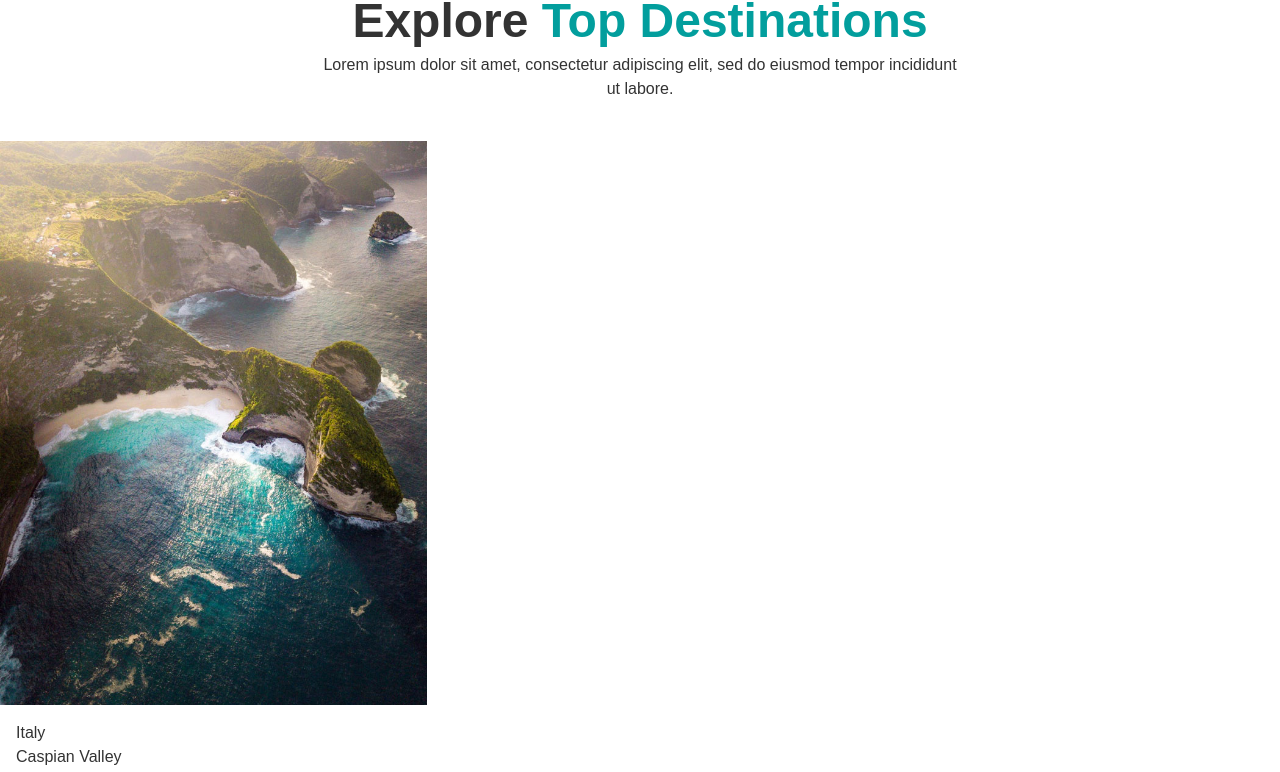
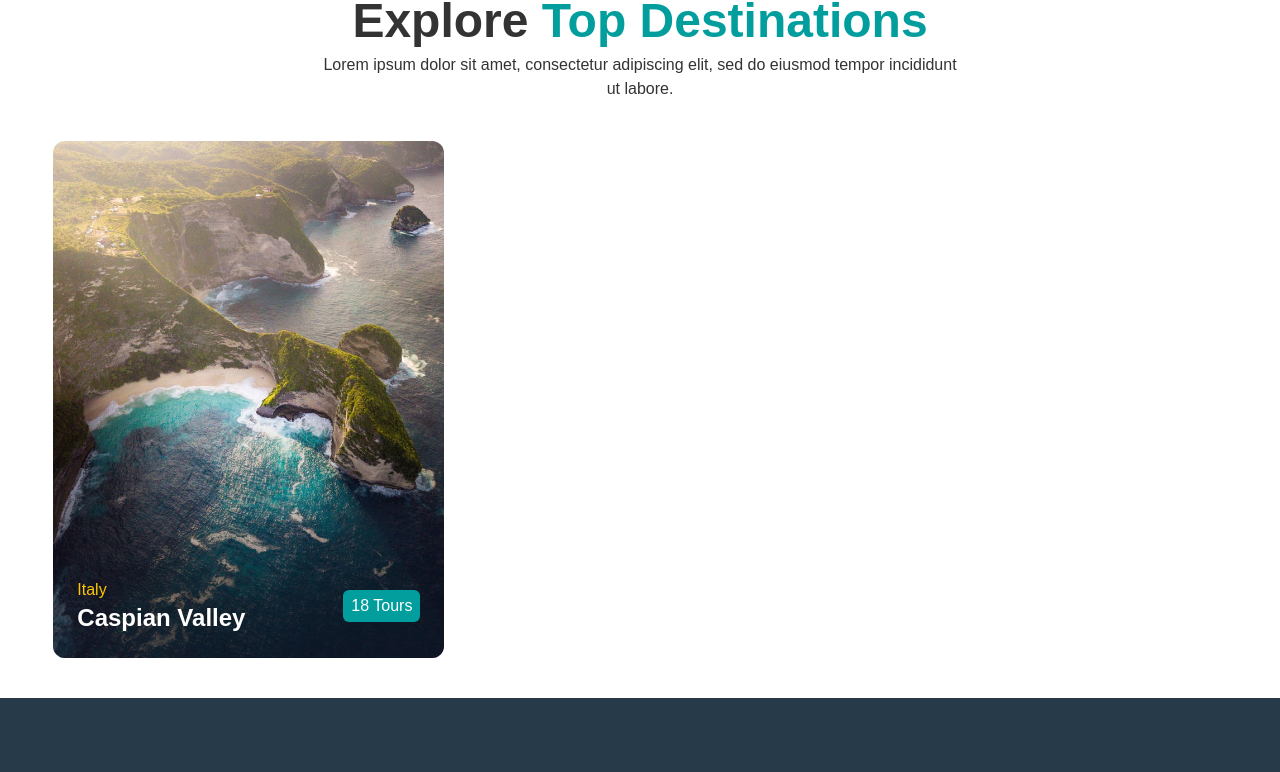
Before and after one commit to ismailjosim/traveler-client, a React (Create React App) app: page /destination in a window 1280 px wide. Shown: the part 563-1335 px from the top of the page. Built offline with nearby package versions, Linux system fonts and the light colour scheme; no server answers.

Commit message:
add single destination card and make hover

```diff
--- a/src/components/Destinations/Sections/AllDestinations.jsx
+++ b/src/components/Destinations/Sections/AllDestinations.jsx
@@ -1,38 +1,53 @@
-import React from 'react';
-import SectionHeading from '../../../utilities/SectionHeading';
+import React from 'react'
 import img01 from '../../../assets/destinations/destination1.jpg'
-import { Link } from 'react-router-dom';
+import '../../../styles/Custom.css'
+import SectionHeading from '../../../utilities/SectionHeading'
 
 const AllDestinations = () => {
 	const heading = {
 		subHeading: 'Top Destinations',
 		headingOne: 'Explore',
-        headingTwo: "Top Destinations",
-        describe: "Lorem ipsum dolor sit amet, consectetur adipiscing elit, sed do eiusmod tempor incididunt ut labore."
+		headingTwo: 'Top Destinations',
+		describe:
+			'Lorem ipsum dolor sit amet, consectetur adipiscing elit, sed do eiusmod tempor incididunt ut labore.',
 	}
 
 	return (
 		<div className='mb-10'>
 			<SectionHeading heading={heading} />
-            <div className='grid lg:grid-cols-3'>
-                <div className="trend-item1">
-                    <div className="trend-image position-relative rounded">
-                        <img src={img01} alt="" />
-                        <div className="trend-content d-flex align-items-center justify-content-between position-absolute bottom-0 p-4 w-100 z-index">
-                            <div className="trend-content-title">
-                                <h5 className="mb-0">
-                                    <Link href="/" className="theme1">Italy</Link>
+			<div className='w-11/12 mx-auto grid lg:grid-cols-3'>
+				<div class='destination_item'>
+					<div className='transition-all relative rounded-xl ease-in-out duration-500 overflow-hidden'>
+						<img
+							className='transition-all ease-in-out duration-500 flex w-full'
+							src={img01}
+							alt='image'
+						/>
+						<div class='trend-content flex items-center justify-between absolute bottom-0 p-6 w-full z-[1]'>
+							<div class='trend-content-title'>
+								<h5 class='mb-0'>
+									<a href='destination-detail.html' class='text-secondary'>
+										Italy
+									</a>
 								</h5>
-                                <h3 className="mb-0 white">Caspian Valley</h3>
+								<h3 class='mb-0 text-white text-2xl font-bold capitalize '>
+									Caspian Valley
+								</h3>
 							</div>
-                            <span className="white bg-theme p-1 px-2 rounded">18 Tours</span>
+							<span class='text-white bg-primary p-1 px-2 rounded-md'>
+								18 Tours
+							</span>
 						</div>
-                        <div className="color-overlay"></div>
+						<div
+							class='color-overlay absolute left-0 bottom-0 h-1/2 w-full opacity-60 transition-all ease-in-out duration-500
+						bg-gradient-to-b from-transparent to-slate-900
+						'
+						></div>
 					</div>
 				</div>
 			</div>
 		</div>
-    );
-};
+	)
+}
 
-export default AllDestinations;
+export default AllDestinations
--- a/src/styles/Custom.css
+++ b/src/styles/Custom.css
@@ -127,3 +127,12 @@
 }
 
 /* destination card section */
+.destination_item:hover .color-overlay {
+    height: 100%;
+    transition: all ease-in-out 0.5s;
+}
+
+.destination_item:hover img {
+    transform: scale(1.2);
+    transition: all ease-in-out 0.5s;
+}
```
Lines whose indentation alone changed are shown as unchanged.
